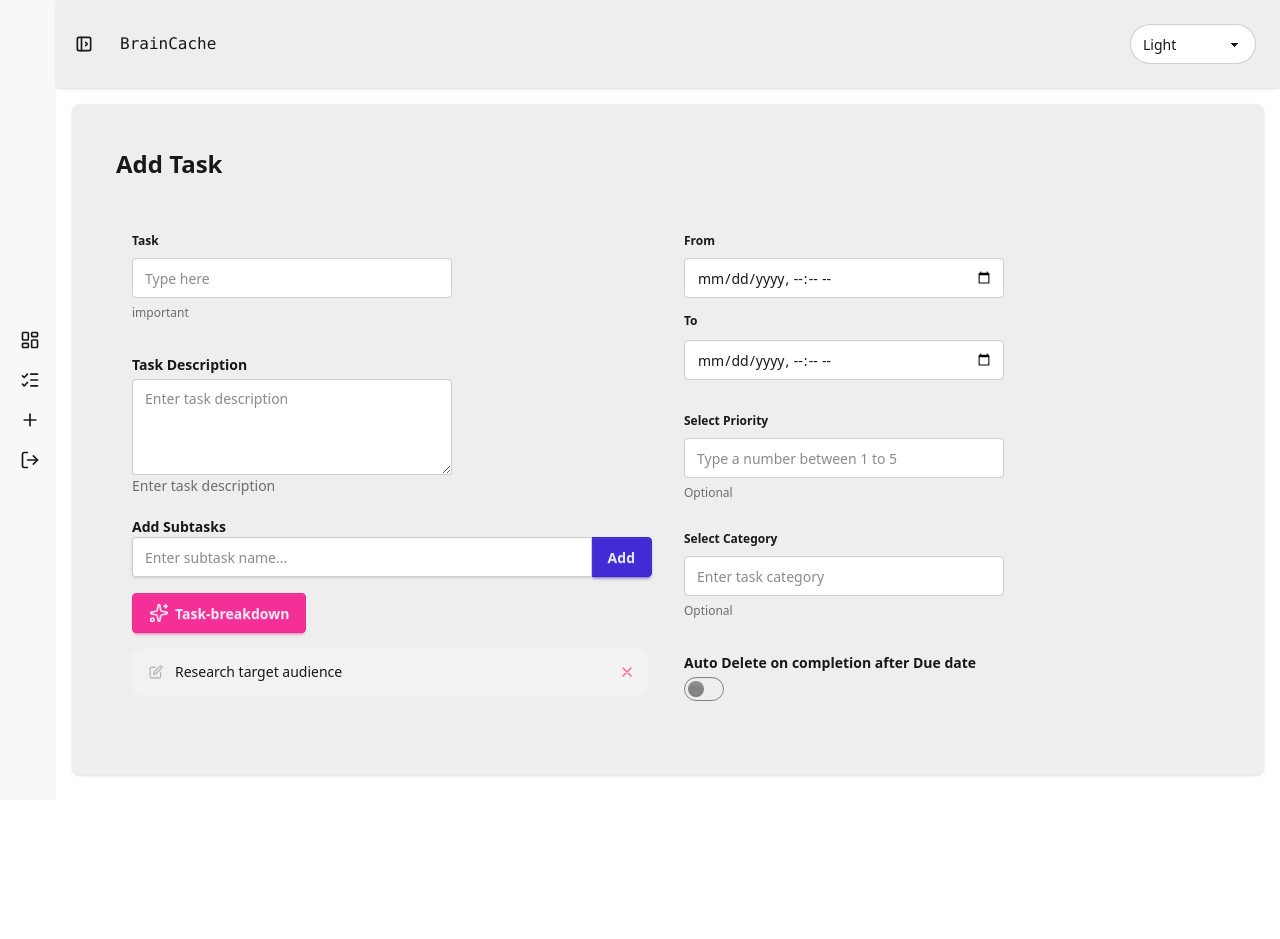
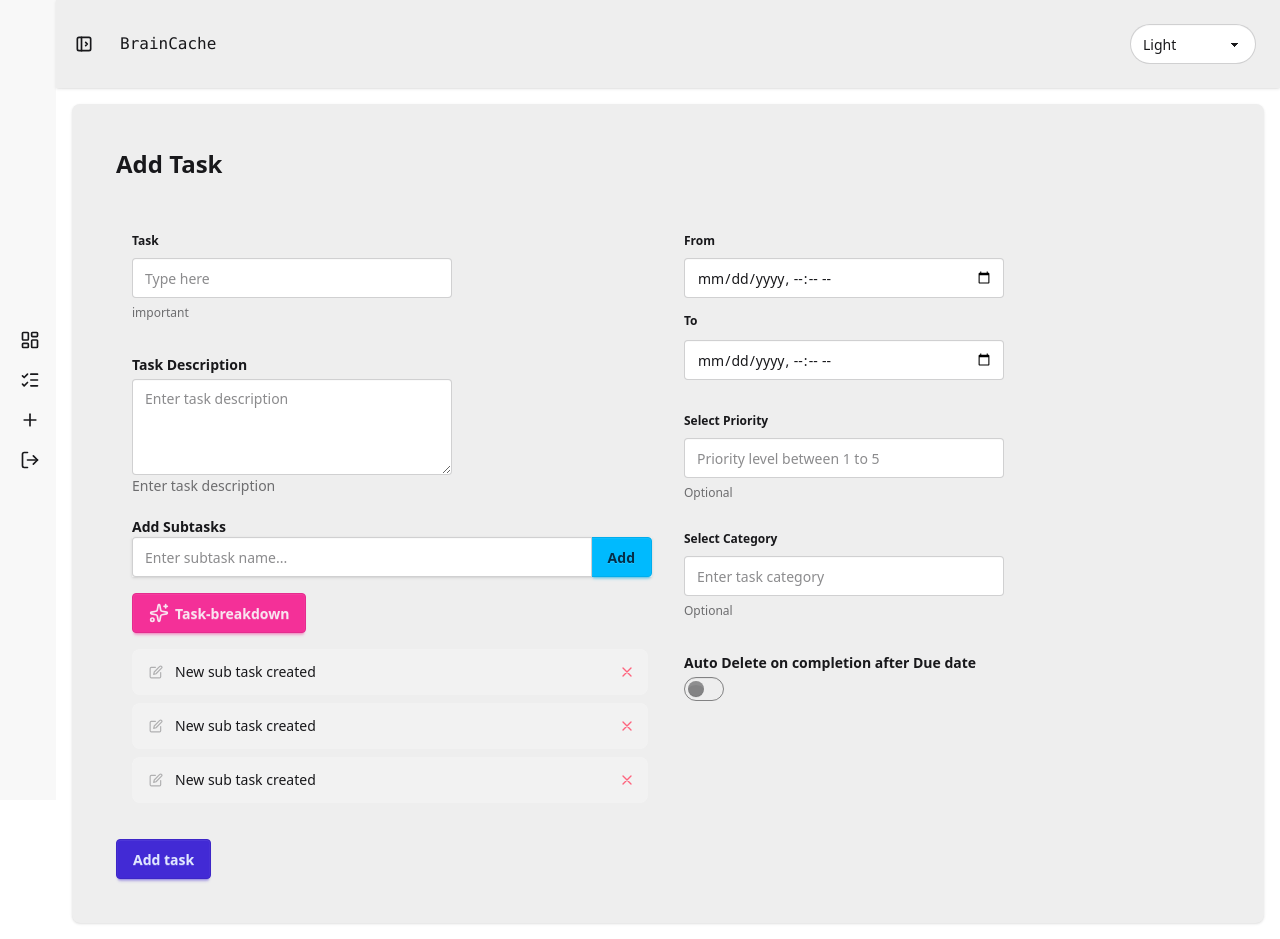
Before and after one commit to AbhiOO4/Modus-task-manager-ai, a React app in the folder frontend/: page /Create in a window 1280 px wide. Before the commit the page ends 800 px from the top, so only its background shows below. Built offline with nearby package versions, Linux system fonts and the light colour scheme; the HTML template or start-up script is replaced by a standard one.

Commit message:
small changes

```diff
--- a/frontend/src/pages/CreateTask.jsx
+++ b/frontend/src/pages/CreateTask.jsx
@@ -25,7 +25,7 @@ function CreateTask() {
 
                 <div class="form-control w-full max-w-xs mb-5">
                   <legend className="fieldset-legend">Task Description</legend>
-                  <textarea class="textarea textarea-bordered h-24" placeholder="Enter task description"></textarea>
+                  <textarea class="textarea textarea-bordered h-24 max-w-full min-w-auto" placeholder="Enter task description"></textarea>
                   <label class="label">
                     <span class="label-text-alt">Enter task description</span>
                   </label>
@@ -45,7 +45,7 @@ function CreateTask() {
                       placeholder="Enter subtask name..."
                       class="input input-bordered join-item w-full focus:outline-none focus:border-primary"
                     />
-                    <button class="btn btn-primary join-item">
+                    <button class="btn btn-info join-item">
                       Add
                     </button>
                   </div>
@@ -66,11 +66,12 @@ function CreateTask() {
                         {/* The Editable Input */}
                         <input
                           type="text"
-                          defaultValue="Research target audience"
+                          defaultValue="New sub task created"
                           className="bg-transparent border-none focus:ring-0 w-full text-sm font-medium px-3 py-1 outline-none"
                           placeholder="Subtask name cannot be empty"
                         />
                       </div>
+
 
                       {/* Delete Button */}
                       <button className="btn btn-circle btn-ghost btn-xs text-error hover:bg-error/10">
@@ -79,6 +80,63 @@ function CreateTask() {
                         </svg>
                       </button>
                     </div>
+
+
+                    {/* Editable Subtask Item */}
+                    <div className="flex items-center justify-between p-2 bg-base-200/50 hover:bg-base-200 rounded-lg group transition-all border border-transparent focus-within:border-primary/30 focus-within:bg-base-100">
+
+                      <div className="flex-1 flex items-center">
+                        {/* The "Edit Icon" hint that only shows on hover */}
+                        <div className="pl-2 text-base-content/30 group-hover:text-primary transition-colors">
+                          <svg xmlns="http://www.w3.org/2000/svg" width="14" height="14" viewBox="0 0 24 24" fill="none" stroke="currentColor" strokeWidth="2" strokeLinecap="round" strokeLinejoin="round"><path d="M11 4H4a2 2 0 0 0-2 2v14a2 2 0 0 0 2 2h14a2 2 0 0 0 2-2v-7"></path><path d="M18.5 2.5a2.121 2.121 0 0 1 3 3L12 15l-4 1 1-4 9.5-9.5z"></path></svg>
+                        </div>
+
+                        {/* The Editable Input */}
+                        <input
+                          type="text"
+                          defaultValue="New sub task created"
+                          className="bg-transparent border-none focus:ring-0 w-full text-sm font-medium px-3 py-1 outline-none"
+                          placeholder="Subtask name cannot be empty"
+                        />
+                      </div>
+
+
+                      {/* Delete Button */}
+                      <button className="btn btn-circle btn-ghost btn-xs text-error hover:bg-error/10">
+                        <svg xmlns="http://www.w3.org/2000/svg" className="h-4 w-4" fill="none" viewBox="0 0 24 24" stroke="currentColor">
+                          <path stroke-linecap="round" stroke-linejoin="round" strokeWidth="2" d="M6 18L18 6M6 6l12 12" />
+                        </svg>
+                      </button>
+                    </div>
+
+                    {/* Editable Subtask Item */}
+                    <div className="flex items-center justify-between p-2 bg-base-200/50 hover:bg-base-200 rounded-lg group transition-all border border-transparent focus-within:border-primary/30 focus-within:bg-base-100">
+
+                      <div className="flex-1 flex items-center">
+                        {/* The "Edit Icon" hint that only shows on hover */}
+                        <div className="pl-2 text-base-content/30 group-hover:text-primary transition-colors">
+                          <svg xmlns="http://www.w3.org/2000/svg" width="14" height="14" viewBox="0 0 24 24" fill="none" stroke="currentColor" strokeWidth="2" strokeLinecap="round" strokeLinejoin="round"><path d="M11 4H4a2 2 0 0 0-2 2v14a2 2 0 0 0 2 2h14a2 2 0 0 0 2-2v-7"></path><path d="M18.5 2.5a2.121 2.121 0 0 1 3 3L12 15l-4 1 1-4 9.5-9.5z"></path></svg>
+                        </div>
+
+                        {/* The Editable Input */}
+                        <input
+                          type="text"
+                          defaultValue="New sub task created"
+                          className="bg-transparent border-none focus:ring-0 w-full text-sm font-medium px-3 py-1 outline-none"
+                          placeholder="Subtask name cannot be empty"
+                        />
+                      </div>
+
+
+                      {/* Delete Button */}
+                      <button className="btn btn-circle btn-ghost btn-xs text-error hover:bg-error/10">
+                        <svg xmlns="http://www.w3.org/2000/svg" className="h-4 w-4" fill="none" viewBox="0 0 24 24" stroke="currentColor">
+                          <path stroke-linecap="round" stroke-linejoin="round" strokeWidth="2" d="M6 18L18 6M6 6l12 12" />
+                        </svg>
+                      </button>
+                    </div>
+
+
 
 
 
@@ -108,8 +166,7 @@ function CreateTask() {
                     <input
                       type="number"
                       className="input validator"
-                      required
-                      placeholder="Type a number between 1 to 5"
+                      placeholder="Priority level between 1 to 5"
                       min="1"
                       max="5"
                       title="Must be between 1 to 5"
@@ -150,6 +207,7 @@ function CreateTask() {
 
 
             </div>
+            <button className='btn btn-primary'>Add task</button>
           </form>
         </div>
       </div>
--- a/frontend/src/pages/Tasks.jsx
+++ b/frontend/src/pages/Tasks.jsx
@@ -4,7 +4,38 @@ import SideBar from '../components/SideBar'
 function Tasks() {
   return (
     <div>
-      Tasks
+      <div className="hover-3d">
+        {/* content */}
+        <figure className="max-w-100 rounded-2xl">
+          <div className="card bg-base-100 w-96 shadow-sm">
+            <figure>
+              <img
+                src="https://img.daisyui.com/images/stock/photo-1606107557195-0e29a4b5b4aa.webp"
+                alt="Shoes" />
+            </figure>
+            <div className="card-body">
+              <h2 className="card-title">
+                Card Title
+                <div className="badge badge-secondary">NEW</div>
+              </h2>
+              <p>A card component has a figure, a body part, and inside body there are title and actions parts</p>
+              <div className="card-actions justify-end">
+                <div className="badge badge-outline">Fashion</div>
+                <div className="badge badge-outline">Products</div>
+              </div>
+            </div>
+          </div>
+        </figure>
+        {/* 8 empty divs needed for the 3D effect */}
+        <div></div>
+        <div></div>
+        <div></div>
+        <div></div>
+        <div></div>
+        <div></div>
+        <div></div>
+        <div></div>
+      </div>
     </div>
   )
 }
```
